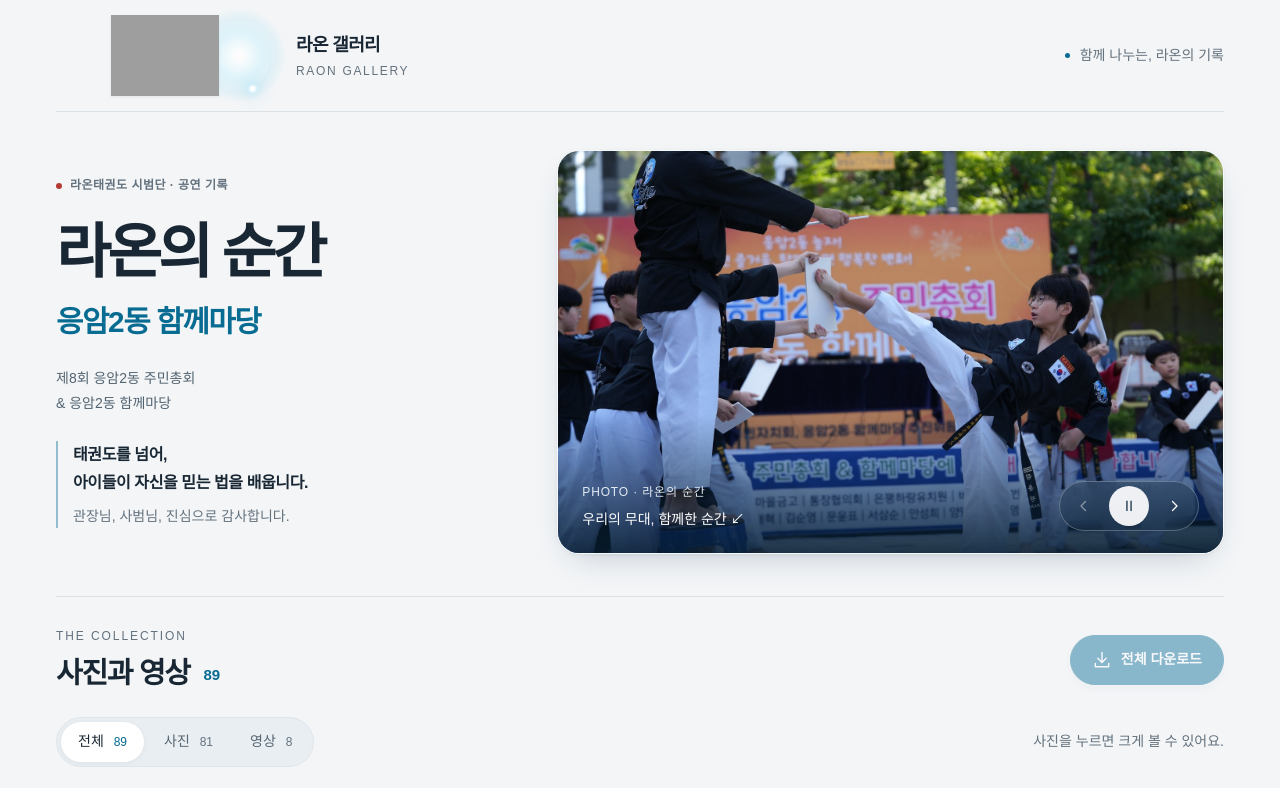
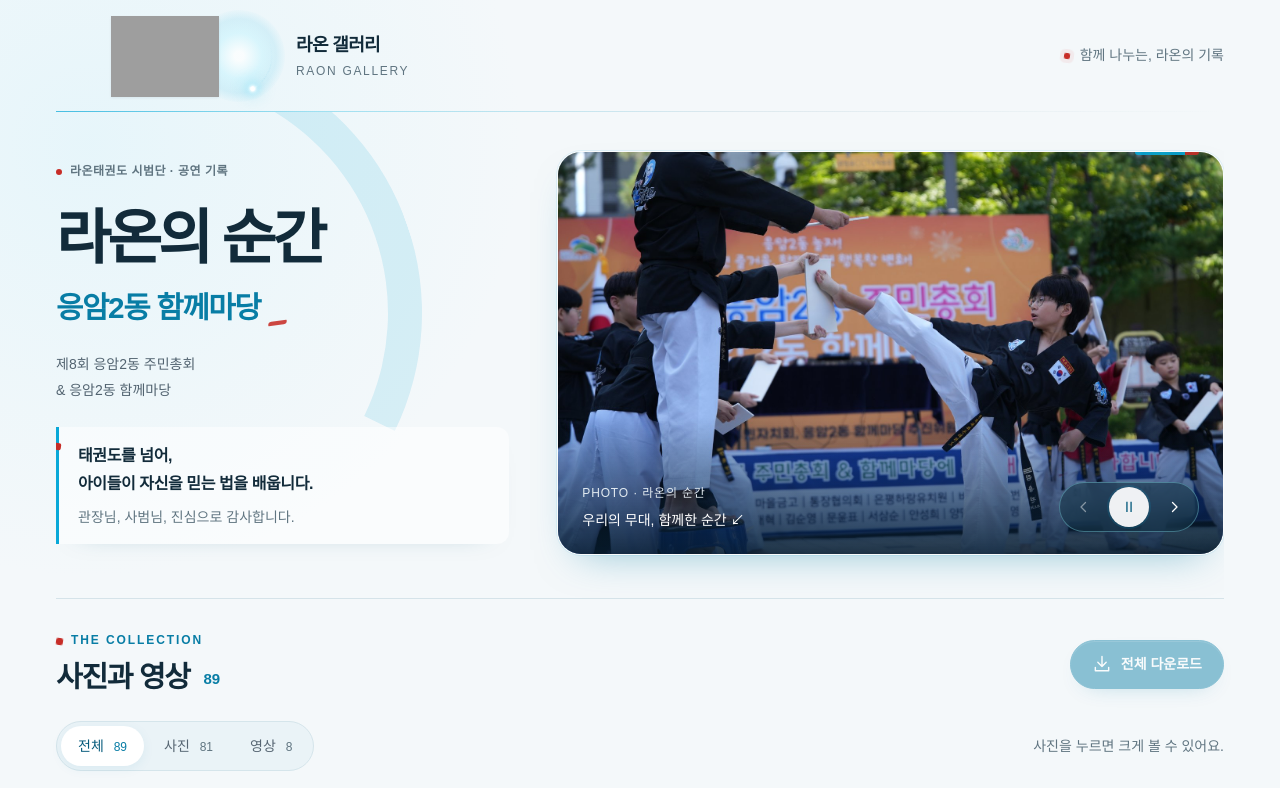
Before and after one commit to jam-bang/raon-gallery, a website: page public/index.html in a window 1280 px wide. Shown: the top 788 px of the page. Drawn offline with Linux system fonts and the light colour scheme; grey boxes are pictures that could not be loaded.

Commit message:
style: align gallery with Raon brand

```diff
--- a/public/cover.css
+++ b/public/cover.css
@@ -15,7 +15,7 @@
   width: 42%;
   height: 114%;
   border-radius: 50%;
-  background: radial-gradient(circle, #fff 7%, #baf0ff85 35%, #59cceb28 57%, transparent 73%);
+  background: radial-gradient(circle, #fff 7%, #baf3ff8f 35%, #29bbe52e 57%, transparent 73%);
   opacity: .72;
   pointer-events: none;
 }
@@ -42,7 +42,7 @@
   height: 5px;
   border-radius: 50%;
   background: #fff;
-  box-shadow: 0 0 3px 1px #fff, 0 0 8px 2px #9ce6ffb3, 0 0 16px 4px #6abadd4d;
+  box-shadow: 0 0 3px 1px #fff, 0 0 8px 2px #8de8ffbd, 0 0 17px 4px #22bce350;
 }
 .brand-aura-light::after {
   content: "";
@@ -68,11 +68,12 @@
   aspect-ratio: 1.65;
   isolation: isolate;
   overflow: hidden;
-  border: 1px solid #ffffffb8;
-  border-radius: 22px;
-  background: #dde5eb;
-  box-shadow: 0 14px 36px -18px #1c405b55, 0 1px 4px #183b5010;
+  border: 1px solid #ffffffd6;
+  border-radius: 24px;
+  background: #dbe9ee;
+  box-shadow: 0 18px 42px -23px #087da580, 0 0 0 1px #08a8d817;
 }
+.cover-carousel::after { content: ""; position: absolute; z-index: 3; top: 0; right: 24px; width: 64px; height: 3px; border-radius: 0 0 5px 5px; background: linear-gradient(90deg, var(--cyan) 0 78%, var(--red) 78%); opacity: .9; pointer-events: none; }
 .cover-slides, .cover-slide { position: absolute; inset: 0; }
 .cover-slides { overflow: hidden; }
 .cover-slide { opacity: 0; transition: opacity 1s ease; pointer-events: none; }
@@ -101,12 +102,12 @@
 }
 .cover-gallery-link { display: flex; flex-direction: column; justify-content: center; gap: 5px; min-height: 44px; font-size: 14px; font-weight: 500; word-break: keep-all; }
 .cover-kind { color: #e2eaf0; font-size: 12px; font-weight: 400; letter-spacing: .07em; }
-.cover-controls { display: flex; flex-shrink: 0; gap: 5px; padding: 4px; border: 1px solid #ffffff40; border-radius: 100px; background: #18314355; backdrop-filter: blur(12px); }
+.cover-controls { display: flex; flex-shrink: 0; gap: 5px; padding: 4px; border: 1px solid #8ce5f45c; border-radius: 100px; background: #0c2d3b73; backdrop-filter: blur(12px); }
 .cover-controls button { display: grid; place-items: center; width: 40px; height: 40px; padding: 0; border: 0; border-radius: 50%; color: #fff; background: transparent; line-height: 1; transition: background .18s; }
 .cover-controls button:hover:enabled { background: #ffffff24; }
 .cover-controls button:focus-visible, .cover-gallery-link:focus-visible { outline-color: #fff; outline-offset: 2px; }
 .cover-controls .icon { width: 18px; height: 18px; }
-#cover-toggle { background: #ffffffeb; color: #18364b; font-size: 14px; }
+#cover-toggle { background: #ffffffed; color: var(--blue-dark); font-size: 14px; box-shadow: 0 0 0 2px #08a8d824; }
 #cover-toggle:hover { background: #fff; }
 @media (max-width: 1100px) and (min-width: 761px) {
   .cover-carousel { aspect-ratio: 1.35; }
--- a/public/styles.css
+++ b/public/styles.css
@@ -2,18 +2,20 @@
 
 :root {
   color-scheme: light;
-  --paper: #f3f5f7;
-  --ink: #182733;
-  --muted: #64727e;
-  --line: #dbe2e7;
-  --blue: #076b92;
-  --blue-dark: #075575;
-  --red: #b43b35;
+  --paper: #f4f8fa;
+  --paper-deep: #eaf3f7;
+  --ink: #122b3a;
+  --muted: #607581;
+  --line: #d5e3e9;
+  --cyan: #08a8d8;
+  --blue: #087da5;
+  --blue-dark: #065b7c;
+  --red: #c72d27;
   --font: "Pretendard", "Noto Sans KR", "Apple SD Gothic Neo", "Malgun Gothic", sans-serif;
 }
 * { box-sizing: border-box; }
 html { scroll-behavior: smooth; scroll-padding-top: 28px; }
-body { margin: 0; background: var(--paper); color: var(--ink); font-family: var(--font); font-size: 16px; line-height: 1.65; -webkit-font-smoothing: antialiased; }
+body { margin: 0; background: radial-gradient(circle at 7% 2%, #d9f3fb80 0, transparent 27rem), var(--paper); color: var(--ink); font-family: var(--font); font-size: 16px; line-height: 1.65; -webkit-font-smoothing: antialiased; }
 button, a { -webkit-tap-highlight-color: transparent; touch-action: manipulation; }
 button, input { font: inherit; }
 button { cursor: pointer; color: inherit; }
@@ -29,51 +31,58 @@ h1, h2, p { margin: 0; }
 .skip-link { position: fixed; top: -100px; left: 16px; z-index: 10; background: #fff; padding: 12px 18px; border-radius: 8px; }
 .skip-link:focus { top: 12px; }
 
-/* Quiet header and a photographic opening. */
-.site-header { min-height: 112px; display: flex; align-items: center; justify-content: space-between; gap: 24px; border-bottom: 1px solid var(--line); }
+/* The logo's circle, ink and seal become the visual grammar for the page. */
+.site-header { position: relative; min-height: 112px; display: flex; align-items: center; justify-content: space-between; gap: 24px; }
+.site-header::after { content: ""; position: absolute; right: 0; bottom: 0; left: 0; height: 1px; background: linear-gradient(90deg, var(--cyan), #80d7ed 22%, var(--line) 58%, transparent); opacity: .72; }
 .brand { display: inline-flex; align-items: center; gap: 22px; }
 .brand-label { font-size: 18px; font-weight: 750; letter-spacing: -.035em; line-height: 1.5; }
 .brand small { display: block; margin-top: 3px; color: var(--muted); font-size: 12px; font-weight: 500; letter-spacing: .14em; }
 .header-note { display: flex; align-items: center; gap: 10px; font-size: 14px; color: var(--muted); }
-.header-note > span { width: 5px; height: 5px; border-radius: 50%; background: var(--blue); }
-.intro { display: grid; grid-template-columns: .85fr 1.25fr; gap: 48px; align-items: center; padding: 38px 0 42px; }
-.intro-copy { min-width: 0; padding: 12px 0; }
+.header-note > span { width: 6px; height: 6px; border-radius: 2px; background: var(--red); box-shadow: 0 0 0 4px #c72d2710; transform: rotate(7deg); }
+.intro { position: relative; isolation: isolate; display: grid; grid-template-columns: .85fr 1.25fr; gap: 48px; align-items: center; overflow: hidden; padding: 38px 0 42px; }
+.intro::before { content: ""; position: absolute; z-index: -1; left: -172px; top: -68px; width: 470px; aspect-ratio: 1; border: 34px solid #08a8d80c; border-right-color: #08a8d820; border-bottom-color: transparent; border-radius: 50%; transform: rotate(-19deg); pointer-events: none; }
+.intro-copy { position: relative; min-width: 0; padding: 12px 0; }
 .eyebrow { display: flex; align-items: center; gap: 8px; font-size: 12px; font-weight: 650; letter-spacing: .04em; }
 .eyebrow > span { width: 6px; height: 6px; border-radius: 50%; background: var(--red); }
 .intro .eyebrow { color: var(--muted); }
 h1 { margin: 24px 0; font-size: clamp(42px, 4.65vw, 66px); line-height: 1.1; font-weight: 800; letter-spacing: -.065em; word-break: keep-all; }
-h1 span { display: block; margin-top: 17px; color: var(--blue); font-size: .5em; font-weight: 600; letter-spacing: -.045em; line-height: 1.35; }
+h1 span { position: relative; display: block; width: fit-content; margin-top: 17px; color: var(--blue); font-size: .5em; font-weight: 650; letter-spacing: -.045em; line-height: 1.35; }
+h1 span::after { content: ""; position: absolute; right: -27px; bottom: 3px; width: 19px; height: 4px; border-radius: 8px 1px 8px 1px; background: var(--red); transform: rotate(-8deg); opacity: .88; }
 .event-title { color: #526370; font-size: 14px; line-height: 1.8; word-break: keep-all; }
-.gratitude-note { margin-top: 24px; padding-left: 15px; border-left: 2px solid #93bccd; line-height: 1.75; word-break: keep-all; }
+.gratitude-note { position: relative; margin-top: 24px; padding: 15px 17px 15px 19px; border-left: 3px solid var(--cyan); border-radius: 0 12px 12px 0; background: #ffffff82; box-shadow: 0 10px 28px -26px #07557580; line-height: 1.75; word-break: keep-all; }
+.gratitude-note::before { content: ""; position: absolute; left: -5px; top: 16px; width: 7px; height: 7px; border-radius: 2px; background: var(--red); transform: rotate(8deg); }
 .gratitude-note strong { display: block; color: var(--ink); font-size: 16px; font-weight: 600; letter-spacing: -.025em; }
 .gratitude-note > span { display: block; margin-top: 7px; color: var(--muted); font-size: 14px; }
 
 /* Collection controls stay close to the photographs. */
-.collection { border-top: 1px solid var(--line); padding-top: 30px; }
+.collection { border-top: 1px solid var(--line); padding-top: 32px; }
 .collection-heading { display: flex; align-items: center; justify-content: space-between; gap: 20px; }
-.collection-heading .eyebrow { margin-bottom: 7px; color: var(--muted); font-size: 12px; letter-spacing: .16em; font-weight: 500; }
+.collection-heading .eyebrow { margin-bottom: 7px; color: var(--blue); font-size: 12px; letter-spacing: .16em; font-weight: 650; }
+.collection-heading .eyebrow::before { content: ""; width: 7px; height: 7px; border-radius: 2px; background: var(--red); transform: rotate(8deg); }
 h2 { font-size: 29px; font-weight: 750; letter-spacing: -.045em; line-height: 1.35; }
 #total-count { display: inline-block; margin-left: 7px; color: var(--blue); font-size: 15px; font-weight: 550; vertical-align: middle; letter-spacing: 0; }
-.button { display: inline-flex; align-items: center; justify-content: center; gap: 9px; min-height: 48px; padding: 12px 21px; border: 1px solid var(--line); border-radius: 100px; background: transparent; font-size: 14px; font-weight: 650; white-space: nowrap; transition: background .18s, border-color .18s, box-shadow .18s; }
-.primary { color: #fff; background: var(--blue); border-color: var(--blue); box-shadow: 0 4px 12px #076b9212; }
-.primary:hover:enabled { background: var(--blue-dark); border-color: var(--blue-dark); box-shadow: 0 5px 16px #076b9225; }
+.button { display: inline-flex; align-items: center; justify-content: center; gap: 9px; min-height: 48px; padding: 12px 21px; border: 1px solid var(--line); border-radius: 100px; background: transparent; font-size: 14px; font-weight: 650; white-space: nowrap; transition: background .18s, border-color .18s, box-shadow .18s, transform .18s; }
+.primary { color: #fff; background: var(--blue); border-color: var(--blue); box-shadow: 0 8px 24px -15px #087da5c7, inset 0 1px #ffffff24; }
+.primary:hover:enabled { background: var(--blue-dark); border-color: var(--blue-dark); box-shadow: 0 11px 25px -14px #065b7ce0; transform: translateY(-1px); }
 .toolbar { display: flex; align-items: center; justify-content: space-between; gap: 18px; margin: 24px 0; }
-.filters { display: inline-flex; gap: 3px; padding: 4px; border: 1px solid #dfe6eb; border-radius: 100px; background: #e9eef2; }
+.filters { display: inline-flex; gap: 3px; padding: 4px; border: 1px solid #d5e5eb; border-radius: 100px; background: var(--paper-deep); }
 .filters button { min-height: 40px; padding: 8px 17px; border: 0; border-radius: 100px; background: transparent; color: #566572; font-size: 14px; transition: background .18s, color .18s; }
 .filters button:hover { color: var(--ink); }
-.filters button[aria-pressed=true] { color: var(--ink); background: #fff; box-shadow: 0 1px 5px #172e4010; }
+.filters button[aria-pressed=true] { color: var(--blue-dark); background: #fff; box-shadow: 0 3px 12px #087da512; }
 .filters span { margin-left: 6px; color: var(--muted); font-size: 12px; font-variant-numeric: tabular-nums; }
 .filters button[aria-pressed=true] span { color: var(--blue); }
 .muted { color: var(--muted); font-size: 14px; }
 .status:empty { display: none; }
 .status { margin-bottom: 22px; padding: 16px 18px; border: 1px solid #d8e4eb; border-radius: 12px; background: #eaf0f4; color: #506576; font-size: 14px; }
 .media-grid { display: grid; grid-template-columns: repeat(4, minmax(0, 1fr)); gap: 28px 20px; }
-.media-card { min-width: 0; }
-.card-image { position: relative; display: block; width: 100%; padding: 0; aspect-ratio: 3 / 2; overflow: hidden; border: 1px solid #1827330a; border-radius: 12px; background: #e2e8ec; box-shadow: 0 2px 5px #172e4008; }
+.media-card { min-width: 0; transition: transform .22s ease; }
+.media-card:hover { transform: translateY(-2px); }
+.card-image { position: relative; display: block; width: 100%; padding: 0; aspect-ratio: 3 / 2; overflow: hidden; border: 1px solid #087da514; border-radius: 15px; background: #dce9ee; box-shadow: 0 8px 22px -20px #0b5478a0; transition: border-color .22s, box-shadow .22s; }
+.media-card:hover .card-image { border-color: #08a8d852; box-shadow: 0 14px 28px -21px #087da5ad; }
 .card-image > img { width: 100%; height: 100%; object-fit: cover; transition: transform .45s ease; }
 .card-image:hover > img { transform: scale(1.035); }
 .card-image:focus-visible { outline-offset: 4px; }
-.card-badge { position: absolute; top: 11px; left: 11px; display: flex; align-items: center; gap: 5px; padding: 4px 9px; color: #fff; background: #152632bd; border: 1px solid #ffffff33; border-radius: 100px; font-size: 12px; backdrop-filter: blur(10px); }
+.card-badge { position: absolute; top: 11px; left: 11px; display: flex; align-items: center; gap: 5px; padding: 4px 9px; color: #fff; background: #0d2939d6; border: 1px solid #7cdcf052; border-radius: 100px; font-size: 12px; backdrop-filter: blur(10px); }
 .play-icon { position: absolute; left: 50%; top: 50%; display: grid; place-items: center; width: 46px; height: 46px; padding-left: 3px; transform: translate(-50%, -50%); border: 1px solid #ffffffa0; border-radius: 50%; color: #fff; background: #12212e66; backdrop-filter: blur(6px); font-size: 16px; }
 .duration { position: absolute; right: 11px; bottom: 11px; padding: 2px 7px; color: #fff; background: #152632b8; border-radius: 5px; font-size: 12px; font-variant-numeric: tabular-nums; }
 .card-meta { display: flex; align-items: center; justify-content: space-between; gap: 8px; margin-top: 12px; padding: 0 2px; }
@@ -81,11 +90,12 @@ h2 { font-size: 29px; font-weight: 750; letter-spacing: -.045em; line-height: 1.
 .card-subtitle { margin-top: 2px; color: var(--muted); font-size: 12px; }
 .card-download { display: grid; place-items: center; flex-shrink: 0; width: 40px; height: 40px; border: 1px solid var(--line); border-radius: 50%; color: #657786; background: transparent; transition: background .18s, color .18s, border-color .18s; }
 .card-download .icon { width: 17px; height: 17px; }
-.card-download:hover { border-color: #bdd5e1; color: var(--blue); background: #e6eff4; }
+.card-download:hover { border-color: var(--blue); color: #fff; background: var(--blue); box-shadow: 0 7px 16px -11px #065b7c; }
 .collection-end { display: flex; align-items: center; justify-content: center; gap: 18px; margin: 56px 0; color: var(--muted); font-size: 13px; }
 .end-line { width: 40px; height: 1px; background: var(--line); }
 .site-footer { display: flex; align-items: center; justify-content: space-between; gap: 20px; padding: 27px 0 36px; border-top: 1px solid var(--line); color: var(--muted); font-size: 12px; }
-.footer-brand { color: var(--blue); font-weight: 800; letter-spacing: .1em; }
+.footer-brand { position: relative; color: var(--cyan); font-weight: 800; letter-spacing: .1em; }
+.footer-brand::after { content: ""; position: absolute; right: -10px; top: 1px; width: 5px; height: 5px; border-radius: 1px; background: var(--red); transform: rotate(8deg); }
 .footer-brand span { color: var(--muted); font-weight: 450; }
 .site-footer > a { font-size: 14px; }
 
```
